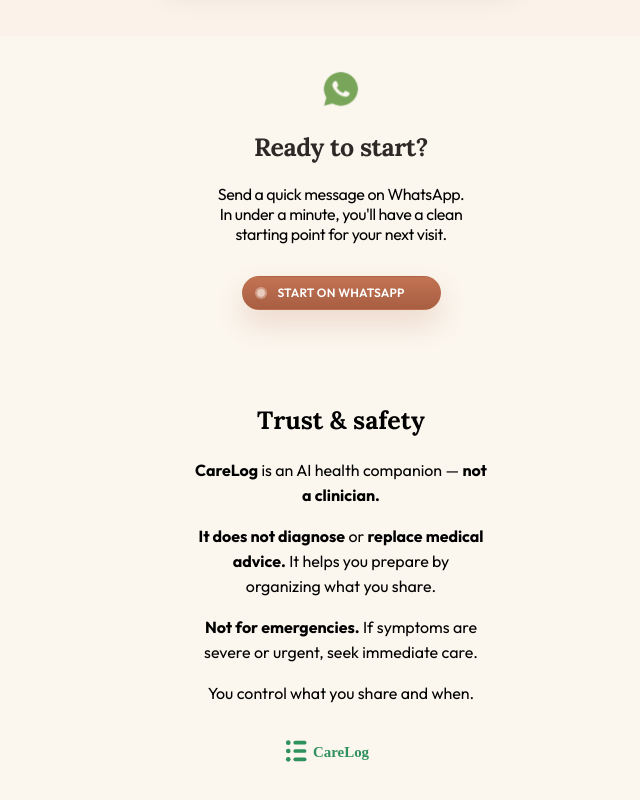
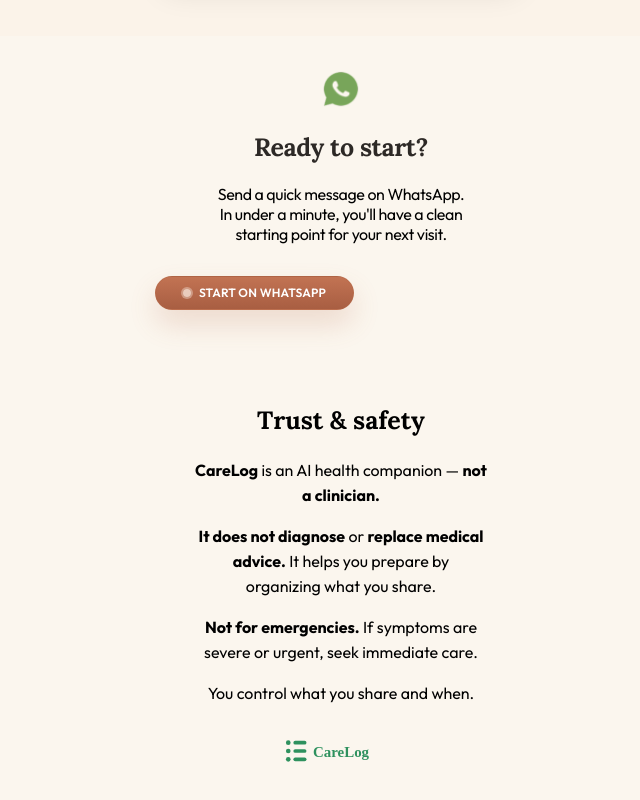
Before and after one commit to jmariano19/carelog-landing, a Next.js app: page / in a window 1280 px wide. Shown: the part 4911-5711 px from the top of the page, without its empty margins (299-939 px from the left). Built offline with nearby package versions, Linux system fonts and the light colour scheme.

Commit message:
Add SVG lock icon, favicon, fix WhatsApp links

```diff
--- a/components/Trust.tsx
+++ b/components/Trust.tsx
@@ -59,10 +59,15 @@
             </p>
 
             {/* CTA Button with hover animation */}
-            <button className="relative h-[34px] w-[199px] rounded-full border border-[rgba(183,106,74,0.45)] bg-gradient-to-b from-[#c27353] to-[#a85e42] text-white text-[12px] font-semibold tracking-[0.2px] uppercase shadow-[0_14px_28px_rgba(183,106,74,0.2)] mb-16 transition-all duration-200 hover:scale-110 active:scale-105">
-                <span className="absolute left-[14px] top-1/2 -translate-y-1/2 w-2 h-2 rounded-full bg-[rgba(255,247,238,0.7)] shadow-[0_0_0_2px_rgba(255,247,238,0.35)]" />
+            <a
+                href={`https://wa.me/18627775277?text=${lang === 'en' ? 'Hello' : 'Hola'}`}
+                target="_blank"
+                rel="noopener noreferrer"
+                className="relative h-[34px] w-[199px] rounded-full border border-[rgba(183,106,74,0.45)] bg-gradient-to-b from-[#c27353] to-[#a85e42] text-white text-[12px] font-semibold tracking-[0.2px] uppercase shadow-[0_14px_28px_rgba(183,106,74,0.2)] mb-16 transition-all duration-200 hover:scale-110 active:scale-105 flex items-center justify-center gap-2 no-underline"
+            >
+                <span className="w-2 h-2 rounded-full bg-[rgba(255,247,238,0.7)] shadow-[0_0_0_2px_rgba(255,247,238,0.35)]" />
                 {c.cta}
-            </button>
+            </a>
 
             {/* Trust & Safety Section */}
             <div className="pt-8 flex flex-col items-center">
```
